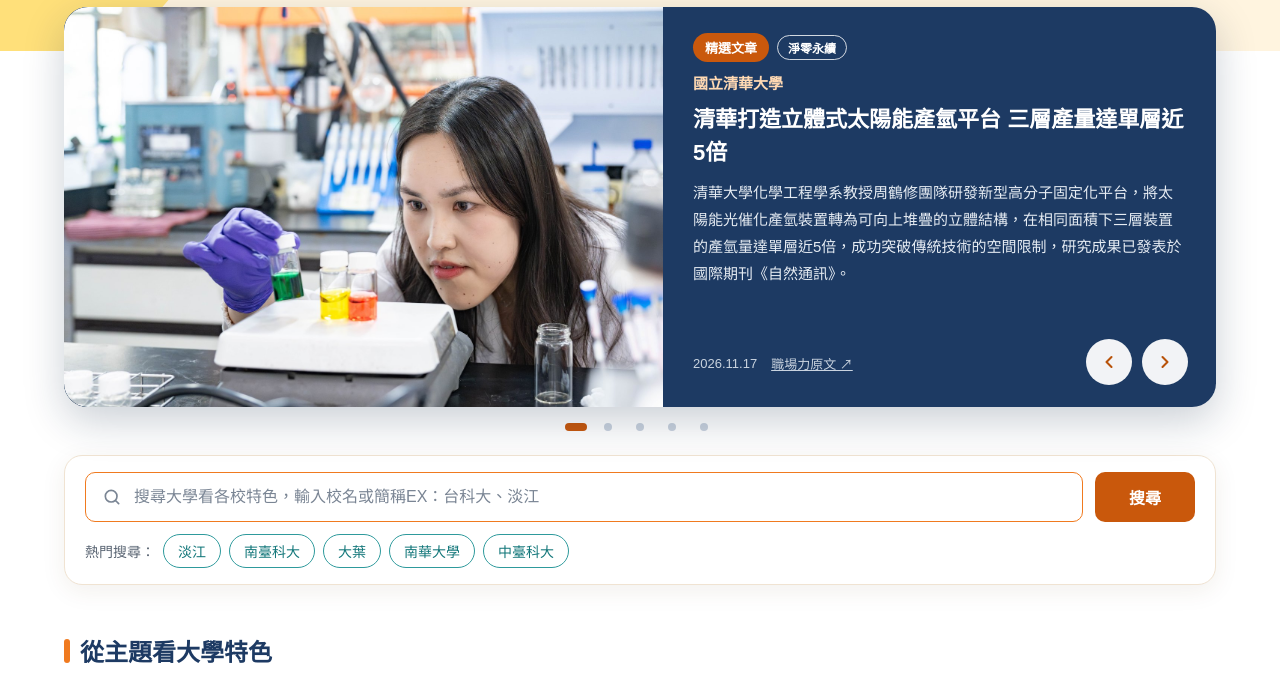
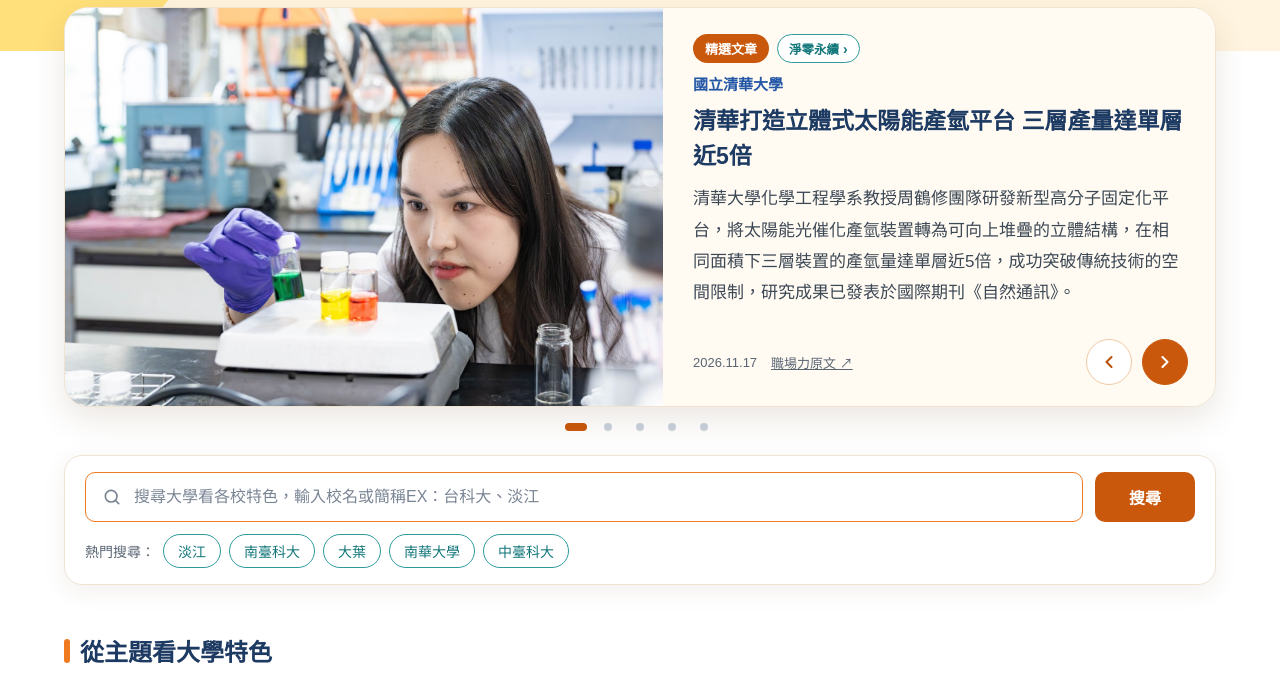
Before and after one commit to terryhong1217/college-highlights, a plain HTML site: page index.html in a window 1280 px wide. Shown: the part 125-800 px from the top of the page. Drawn offline with Linux system fonts and the light colour scheme.

Commit message:
Add files via upload

```diff
--- a/index.html
+++ b/index.html
@@ -45,25 +45,29 @@ button{font-family:inherit}
 .top .lead{margin:4px 0 0;font-size:15px;line-height:1.7;color:var(--body)}
 .sync{display:inline-flex;align-items:center;gap:8px;margin-top:12px;padding:7px 14px;border-radius:999px;background:#fff;border:1px solid #F0C9A3;font-size:13px;font-weight:500;color:#8A3E07;white-space:nowrap}
 
-/* 精選輪播（第一視覺）：左圖右文 */
+/* 精選輪播（第一視覺）：左圖右文，淺色系 */
 .stage{position:relative;z-index:2;margin-top:-44px}
-.slide{position:relative;display:grid;grid-template-columns:52fr 48fr;min-height:400px;border-radius:24px;overflow:hidden;background:var(--navy);box-shadow:0 14px 40px rgba(20,40,70,.22)}
-.slide-pic{position:relative;min-height:100%;background:#16304F}
+.slide{position:relative;display:grid;grid-template-columns:52fr 48fr;min-height:400px;border-radius:24px;overflow:hidden;background:#fff;border:1px solid #F0E3D2;box-shadow:0 12px 32px rgba(90,60,20,.12)}
+.slide-pic{position:relative;min-height:100%;background:#FFF5E1}
 .slide-pic img{position:absolute;inset:0;width:100%;height:100%;object-fit:cover;object-position:center 30%}
 .slide-pic .fallback{position:absolute;inset:0;display:flex;align-items:center;justify-content:center}
-.slide-body{position:relative;padding:26px 30px 22px;color:#fff;display:flex;flex-direction:column;gap:10px}
+.slide-body{position:relative;padding:26px 30px 22px;color:var(--ink);background:#FFFBF3;display:flex;flex-direction:column;gap:10px}
 .slide-meta{display:flex;flex-wrap:wrap;align-items:center;gap:8px;font-size:14px}
 .badge-feat{display:inline-flex;align-items:center;gap:6px;padding:5px 12px;border-radius:999px;background:var(--accent-dark);color:#fff;font-size:13px;font-weight:700}
-.tag-light{font-size:12px;font-weight:700;padding:3px 10px;border-radius:999px;border:1.5px solid rgba(255,255,255,.8);color:#fff}
-.slide-school{font-size:15px;font-weight:700;color:#FFD9B3;text-decoration:none}
-.slide-school:hover{color:#fff}
-.slide h2{margin:0;font-size:22px;line-height:1.5;font-weight:900}
-.slide p{margin:0;font-size:15px;line-height:1.8;color:#E6ECF3}
-.slide-foot{margin-top:auto;display:flex;flex-wrap:wrap;align-items:center;gap:14px;font-size:13px;color:#C9D3DF;padding-right:116px;min-height:44px}
-.slide-foot a{color:#C9D3DF}
-.nav-btn{position:absolute;bottom:22px;z-index:3;width:46px;height:46px;border-radius:999px;border:none;background:rgba(255,255,255,.94);color:var(--accent-text);display:inline-flex;align-items:center;justify-content:center;cursor:pointer}
+.tag-link{font-size:12.5px;font-weight:700;padding:4px 11px;border-radius:999px;border:1.5px solid var(--teal-line);color:var(--teal);background:#fff;text-decoration:none;display:inline-flex;align-items:center;gap:4px}
+.tag-link:hover{background:var(--teal);color:#fff;border-color:var(--teal)}
+.tag-link::after{content:"›";font-size:14px;line-height:1}
+.slide-school{font-size:15px;font-weight:700;color:var(--link);text-decoration:none}
+.slide-school:hover{color:#173E7A}
+.slide h2{margin:0;font-size:23px;line-height:1.5;font-weight:900;color:var(--navy)}
+.slide p{margin:0;font-size:17px;line-height:1.85;color:var(--body);display:-webkit-box;-webkit-line-clamp:4;-webkit-box-orient:vertical;overflow:hidden}
+.slide.open p{display:block;font-size:15px;line-height:1.85}
+.more-sum{align-self:flex-start;padding:0;border:none;background:none;color:var(--accent-text);font-size:14px;font-weight:700;cursor:pointer;text-decoration:underline;text-underline-offset:3px}
+.slide-foot{margin-top:auto;display:flex;flex-wrap:wrap;align-items:center;gap:14px;font-size:13px;color:var(--muted);padding-right:116px;min-height:44px}
+.slide-foot a{color:var(--muted)}
+.nav-btn{position:absolute;bottom:22px;z-index:3;width:46px;height:46px;border-radius:999px;border:1.5px solid #F0C9A3;background:#fff;color:var(--accent-text);display:inline-flex;align-items:center;justify-content:center;cursor:pointer}
+.nav-btn.next{background:var(--accent-dark);border-color:var(--accent-dark);color:#fff}
 .nav-btn.prev{right:84px} .nav-btn.next{right:28px}
-.more-sum{display:none;align-self:flex-start;padding:0;border:none;background:none;color:#FFD9B3;font-size:14px;font-weight:700;cursor:pointer;text-decoration:underline}
 .dots{display:flex;justify-content:center;gap:4px;margin-top:6px}
 .dots button{width:28px;height:28px;border:none;background:transparent;display:inline-flex;align-items:center;justify-content:center;cursor:pointer;padding:0}
 .dots span{display:block;height:8px;width:8px;border-radius:999px;background:#C9D2DE}
@@ -144,9 +148,8 @@ footer .wrap{padding-top:28px;padding-bottom:28px;display:flex;flex-wrap:wrap;ju
   .slide-pic{aspect-ratio:16/9}
   .slide-body{padding:18px 18px 16px;gap:8px}
   .slide h2{font-size:19px}
-  .slide p{font-size:14.5px;display:-webkit-box;-webkit-line-clamp:5;-webkit-box-orient:vertical;overflow:hidden}
-  .slide.open p{display:block}
-  .more-sum{display:inline-flex !important}
+  .slide p{font-size:15.5px;-webkit-line-clamp:5}
+  .slide.open p{font-size:14.5px}
   .slide-foot{padding-right:0;min-height:0}
   .nav-btn{display:none}
   .panel{padding:14px;margin-top:12px}
@@ -362,7 +365,7 @@ footer .wrap{padding-top:28px;padding-bottom:28px;display:flex;flex-wrap:wrap;ju
     if (!list.length) return;
     var n = list.length, i = ((state.slide % n) + n) % n, a = list[i];
     var slide = el('article', { className: 'slide', 'aria-roledescription': '投影片', 'aria-label': (i + 1) + ' / ' + n });
-    var pic = el('div', { className: 'slide-pic' }); pic.appendChild(picture(a, 140, '#16304F', true));
+    var pic = el('div', { className: 'slide-pic' }); pic.appendChild(picture(a, 140, 'tint', true));
     slide.appendChild(pic);
     var moreBtn = el('button', { type: 'button', className: 'more-sum', 'aria-expanded': 'false', text: '看完整摘要' });
     moreBtn.addEventListener('click', function () {
@@ -372,7 +375,17 @@ footer .wrap{padding-top:28px;padding-bottom:28px;display:flex;flex-wrap:wrap;ju
       clearInterval(timer);                       // 讀摘要時暫停自動輪播
     });
     var meta = el('div', { className: 'slide-meta' }, [el('span', { className: 'badge-feat', text: a.featured ? '精選文章' : '最新文章' })]);
-    a.cats.forEach(function (c) { meta.appendChild(el('span', { className: 'tag-light', text: c })); });
+    a.cats.forEach(function (c) {
+      var id = NAME_TO_ID[c];
+      var t = el('a', { className: 'tag-link', href: '#' + id, title: '看更多「' + c + '」文章', text: c });
+      t.addEventListener('click', function (e) {
+        e.preventDefault();
+        setCat(id);
+        track('select_category', { category: c, from: 'carousel' });
+        $('listTitle').scrollIntoView({ behavior: 'smooth', block: 'start' });
+      });
+      meta.appendChild(t);
+    });
     slide.appendChild(el('div', { className: 'slide-body' }, [
       meta,
       schoolLink(a, 'slide-school'),
@@ -382,6 +395,8 @@ footer .wrap{padding-top:28px;padding-bottom:28px;display:flex;flex-wrap:wrap;ju
       el('div', { className: 'slide-foot' }, [el('span', { text: fmtDate(a.date) }), sourceLink(a, 'slide-src')])
     ]));
     var box = $('slide'); box.textContent = ''; box.appendChild(slide);
+    var para = slide.querySelector('p');
+    if (para.scrollHeight <= para.clientHeight + 2) moreBtn.hidden = true;     // 摘要本來就很短時不顯示「看完整摘要」
     $('prev').hidden = $('next').hidden = n < 2;
 
     var dots = $('dots'); dots.textContent = '';
```
